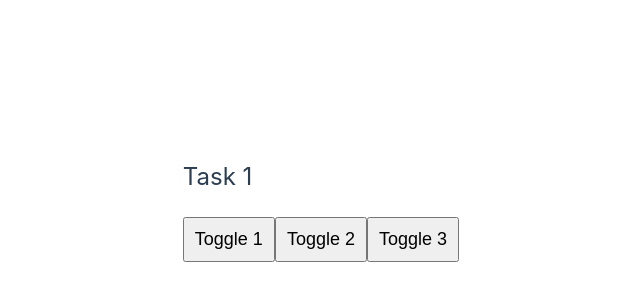
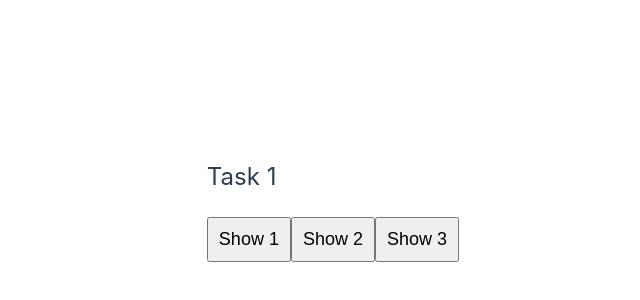
Before and after one commit to bendyou/vue_test, a Vue app: page / in a window 1280 px wide. Shown: the part 190-490 px from the top of the page, without its empty margins (181-821 px from the left). Built offline with nearby package versions, Linux system fonts and the light colour scheme.

Commit message:
Initial commit in task_21

```diff
--- a/src/App.vue
+++ b/src/App.vue
@@ -1,14 +1,20 @@
 <template>
   <div>
     <h1>Task 1</h1>
-    <button @click="toggle1">Toggle 1</button>
-    <p v-if="visible1">text 1</p>
+    <button @click="toggle1">
+      {{ visible1 ? 'Hide 1' : 'Show 1' }}
+    </button>
+    <p v-if="visible1">Text 1</p>
 
-    <button @click="toggle2">Toggle 2</button>
-    <p v-if="visible2">text 2</p>
+    <button @click="toggle2">
+      {{ visible2 ? 'Hide 2' : 'Show 2' }}
+    </button>
+    <p v-if="visible2">Text 2</p>
 
-    <button @click="toggle3">Toggle 3</button>
-    <p v-if="visible3">text 3</p>
+    <button @click="toggle3">
+      {{ visible3 ? 'Hide 3' : 'Show 3' }}
+    </button>
+    <p v-if="visible3">Text 3</p>
   </div>
 </template>
 
```
